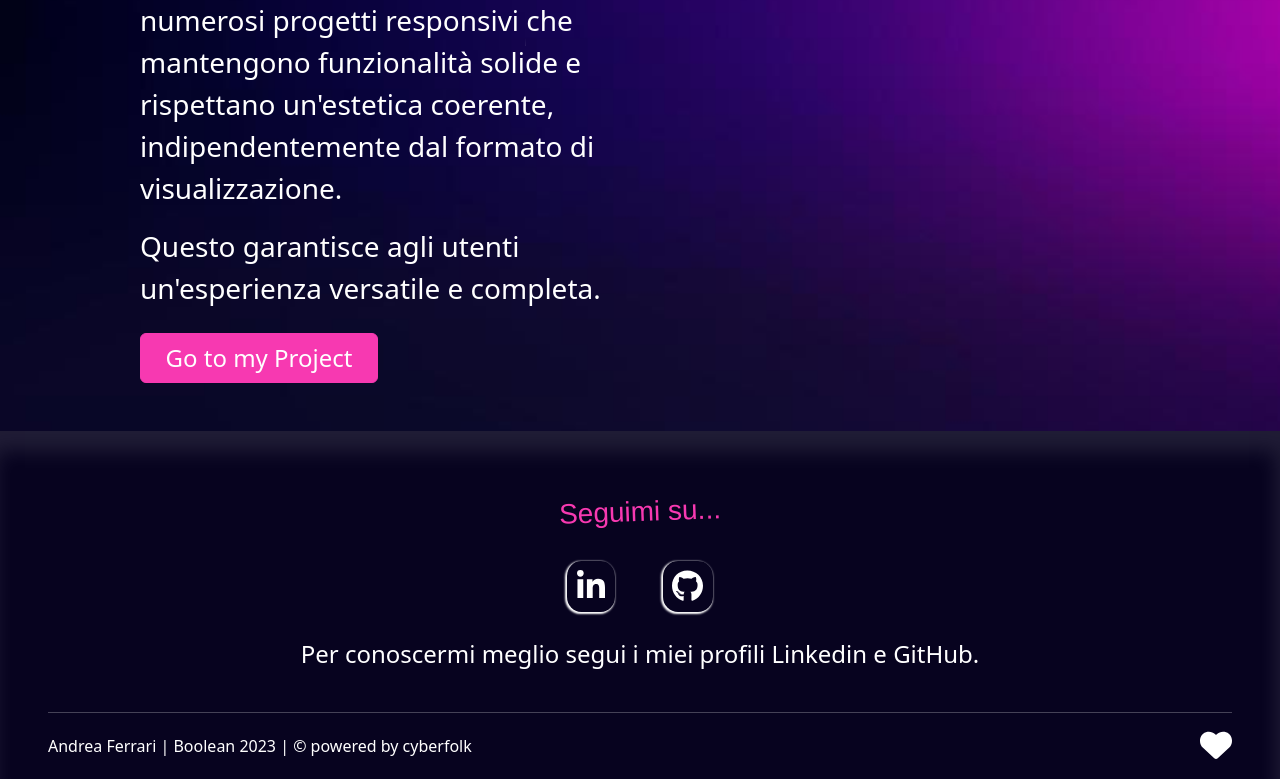
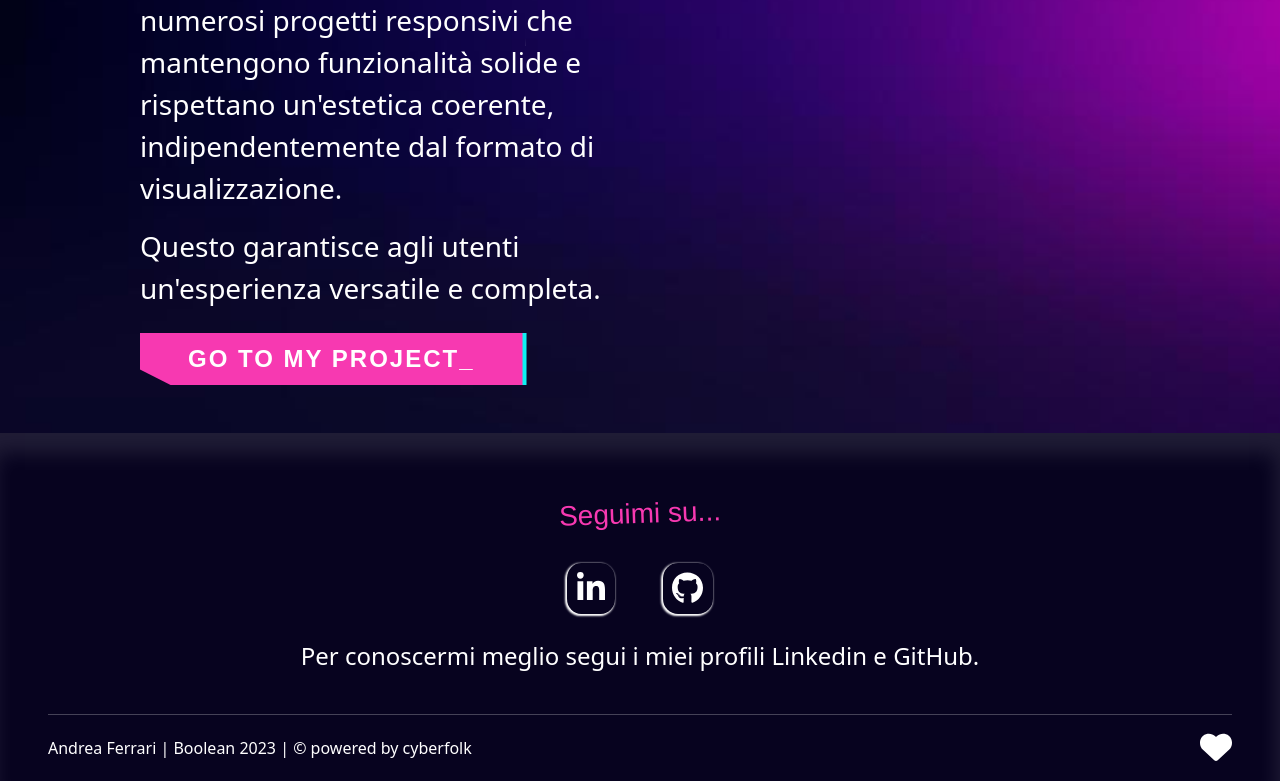
Before and after one commit to cyberfolk/portfolio-vite, a Vue app: page / in a window 1280 px wide. Shown: the part 754-1535 px from the top of the page. Built offline with nearby package versions, Linux system fonts and the light colour scheme; a web font is replaced by a local one.

Commit message:
Fix cyberbutton

```diff
--- a/src/assets/data/home.json
+++ b/src/assets/data/home.json
@@ -15,7 +15,7 @@
     "text2": "Sfruttando una varietà di strumenti e tecnologie, ho sviluppato numerosi progetti responsivi che mantengono funzionalità solide e rispettano un'estetica coerente, indipendentemente dal formato di visualizzazione.",
     "text3": "Questo garantisce agli utenti un'esperienza versatile e completa.",
     "button": "Go to my Project",
-    "link": "Go to my Project"
+    "link": "http://localhost:5176/projects"
   },
   {
     "path": "./src/assets/image/home/language.png",
@@ -24,6 +24,6 @@
     "text2": "Mi affascinano entrambi gli aspetti di questo mondo, che, seppur differenti, si integrano e influenzano reciprocamente.",
     "text3": "Questa curiosità mi spinge costantemente ad approfondire nuovi linguaggi di programmazione. Clicca sul link per scoprire ulteriori dettagli su di me.",
     "button": "More about me",
-    "link": "More about me"
+    "link": "http://localhost:5176/about"
   }
 ]
--- a/src/components/item/CyberButton.vue
+++ b/src/components/item/CyberButton.vue
@@ -176,16 +176,19 @@ $clip-seven: polygon(0 63%, 100% 63%, 100% 80%, 8% 80%, 0 70%);
     45% {
         clip-path: $clip-six;
         transform: translate($shimmy-distance * -1);
+        z-index: -1;
     }
 
     40% {
         clip-path: $clip-six;
         transform: translate($shimmy-distance * 1);
+        z-index: -1;
     }
 
     50% {
         clip-path: $clip-six;
         transform: translate(0, 0);
+        z-index: -1;
     }
 
     55% {
--- a/src/views/ContactsView.vue
+++ b/src/views/ContactsView.vue
@@ -90,8 +90,8 @@ export default {
                 <p v-for="(error, index) in errors.message" :key="`message-error-${index}`" class="invalid-feedback"> {{ error }} </p>
             </div>
 
-            <CyberButton class="py-2 px-5 me-4 fs-4" type="submit" :disabled="loading">{{ loading ? 'Sending...' : 'Send' }} </CyberButton>
-            <CyberButton class="py-2 px-5 fs-4" type="reset" :disabled="loading">{{ loading ? 'Sending...' : 'Reset' }} </CyberButton>
+            <CyberButton class="py-2 px-5 me-4 fs-4" type="submit" :color="'#f739b1'" :disabled="loading">{{ loading ? 'Sending...' : 'Send' }} </CyberButton>
+            <CyberButton class="py-2 px-5 fs-4" type="reset" :color="'#ffc107'" :disabled="loading">{{ loading ? 'Sending...' : 'Reset' }} </CyberButton>
 
         </form>
     </SiteMain>
--- a/src/views/HomeView.vue
+++ b/src/views/HomeView.vue
@@ -1,10 +1,11 @@
 <script>
+import CyberButton from "./../components/item/CyberButton.vue";
 import home from "./../assets/data/home.json";
 import JumbotroSection from "./../components/section/JumbotronSection.vue";
 import SiteMain from "./../components/SiteMain.vue";
 export default {
     name: "HomeView",
-    components: { JumbotroSection, SiteMain, },
+    components: { JumbotroSection, SiteMain, CyberButton },
     data() {
         return {
             activeImage: 0,
@@ -55,7 +56,10 @@ export default {
                         <p class="fs-3 mb-3">{{ home[activeImage].text1 }}</p>
                         <p class="fs-3 mb-3">{{ home[activeImage].text2 }}</p>
                         <p class="fs-3 mb-4">{{ home[activeImage].text3 }}</p>
-                        <router-link class="btn btn-primary text-white w-50 fs-4" :to="{ 'name': 'projects' }">{{ home[activeImage].button }}</router-link>
+                        <CyberButton class="py-2 px-5 me-4 fs-4" :color="'#f739b1'">
+                            <a :href="home[activeImage].link">{{ home[activeImage].button }}</a>
+                        </CyberButton>
+
                     </div>
                 </div>
                 <!-- /.col-6 -->
```
